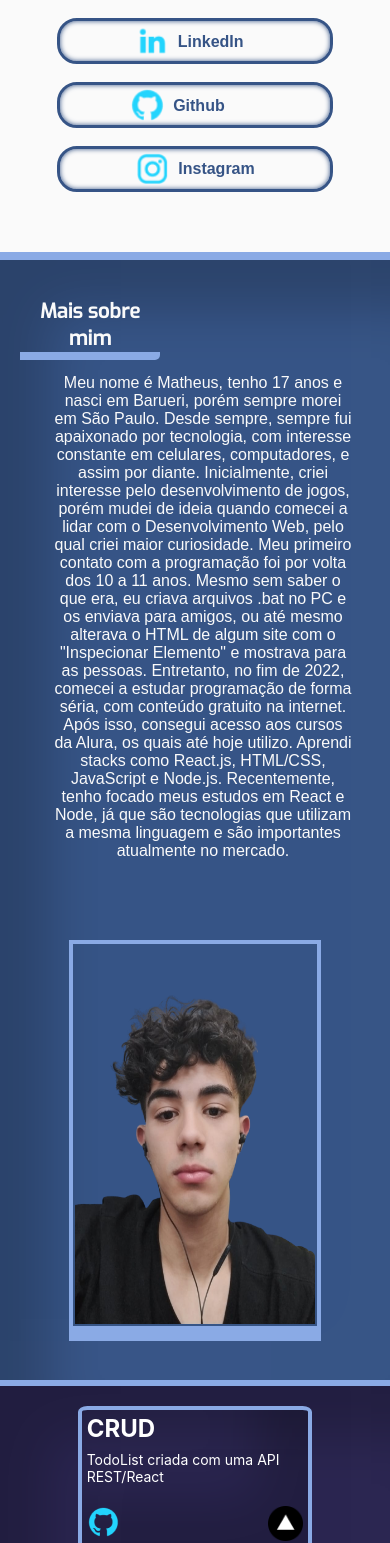
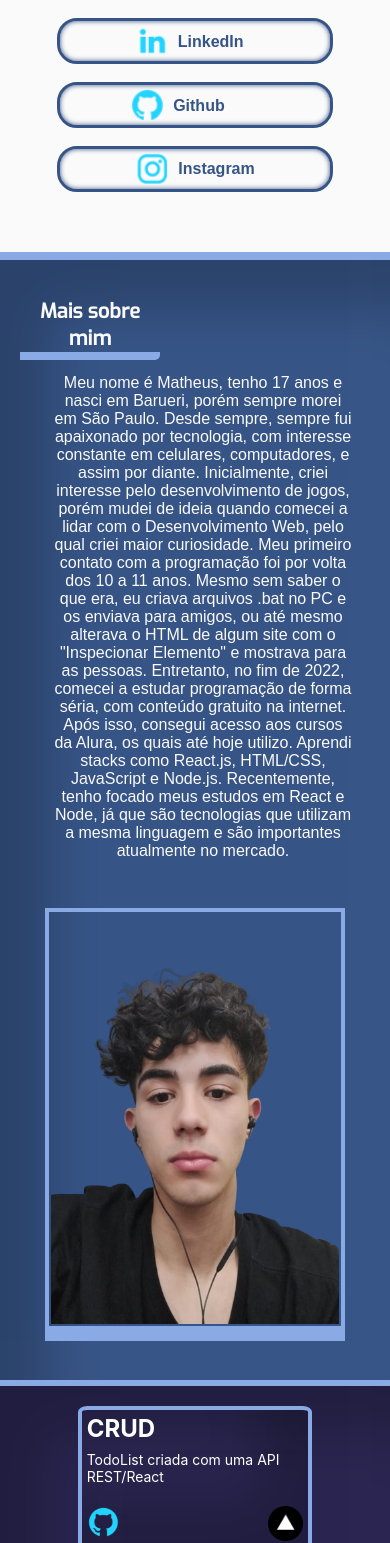
Before and after one commit to fatekkl/Portfolio, a React (Create React App) app: page / in a window 390 px wide. Shown: the part 648-2191 px from the top of the page. Built offline with nearby package versions, Linux system fonts and the light colour scheme.

Commit message:
alterando height da foto

```diff
--- a/src/Components/SobreMim/SobreMim.css
+++ b/src/Components/SobreMim/SobreMim.css
@@ -126,6 +126,7 @@
     .sobre-img img{
         margin-bottom: 10%;
         width: 15rem;
+        width: 18rem;
         border-radius: 0px;
         border-bottom: var(--fonte-primaria-clara) solid 15px;
         padding: 2px;
```
